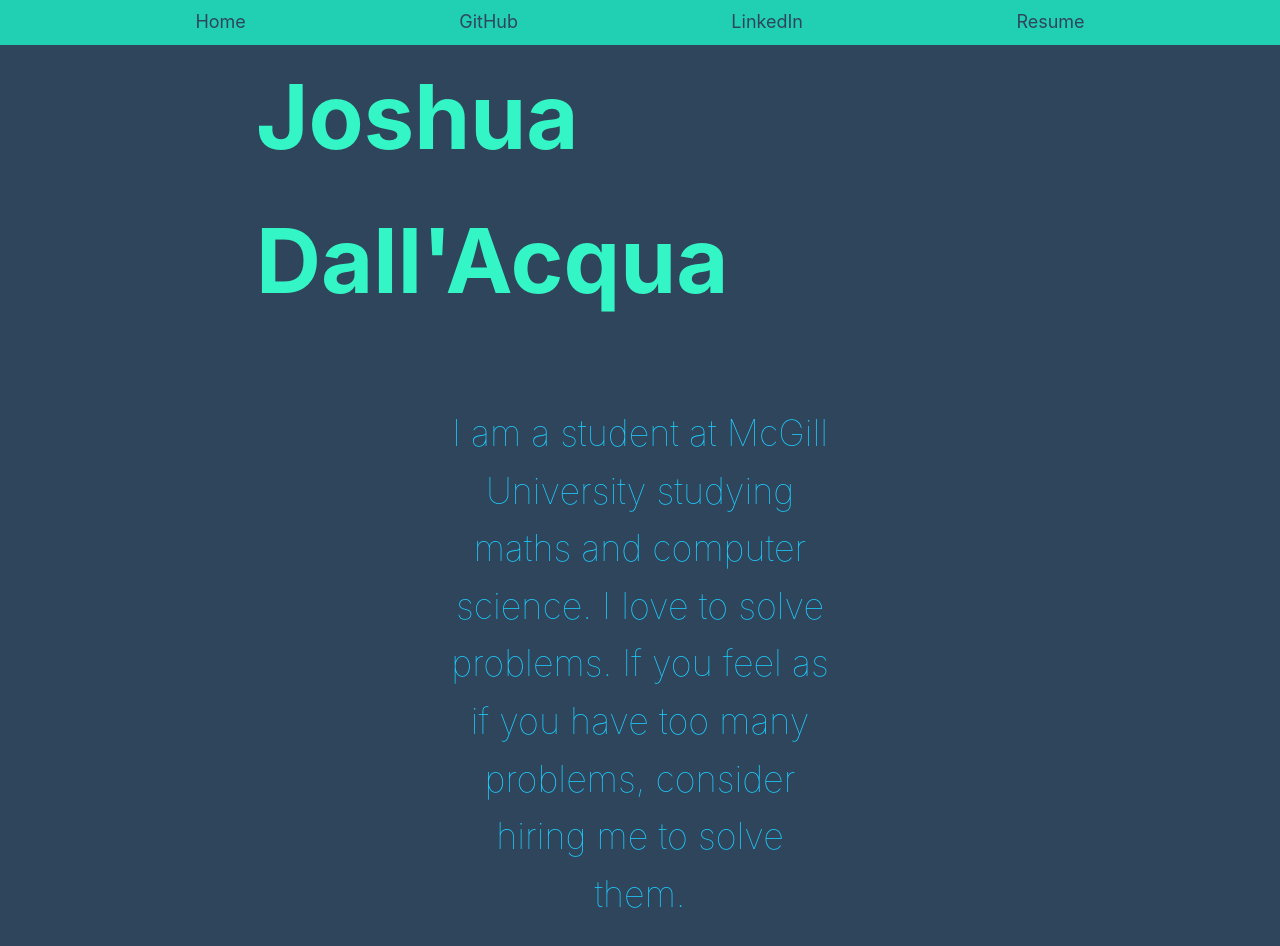
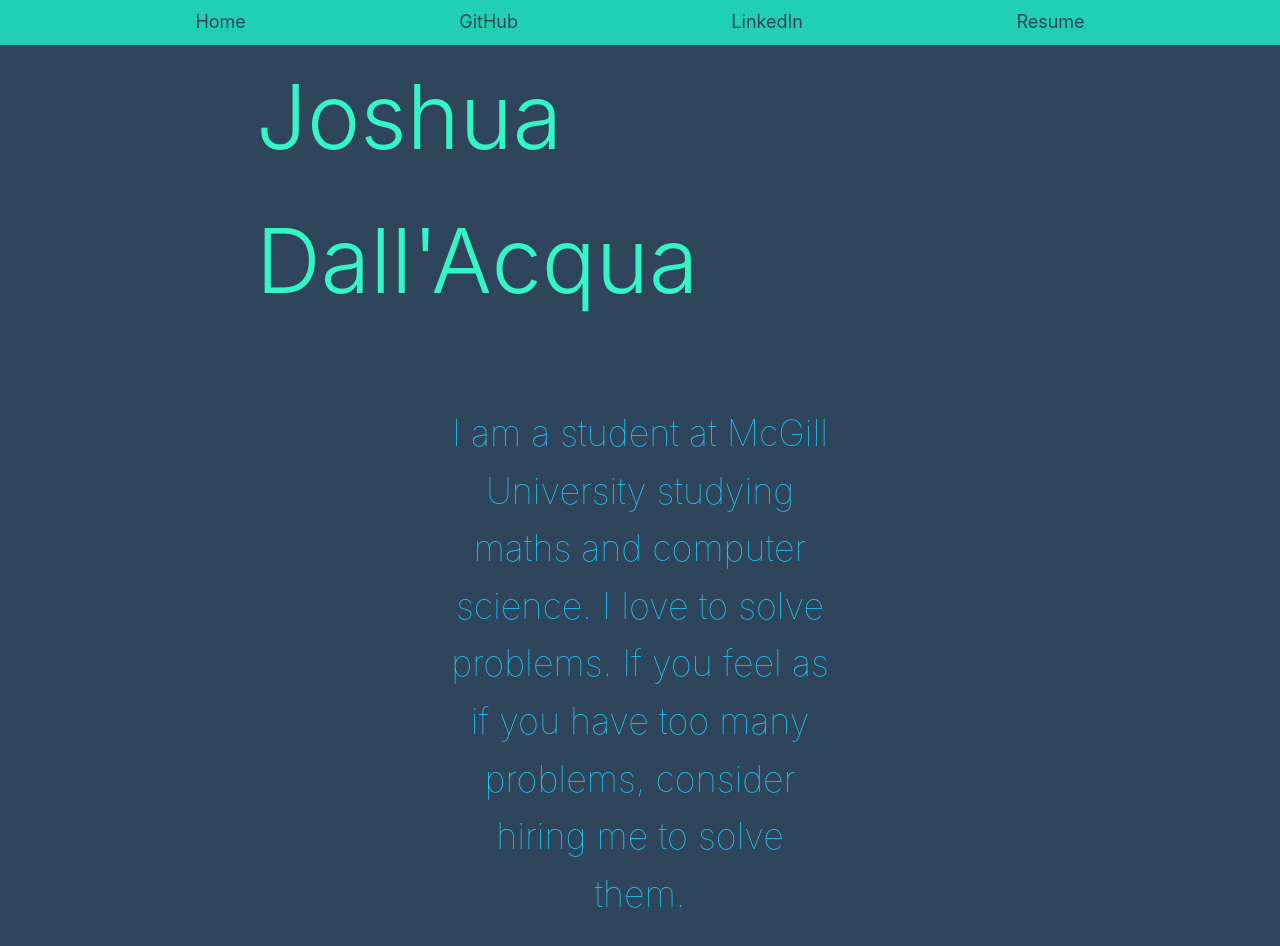
Before and after one commit to Josh-cannot-code/personal-website, a Next.js app: page / in a window 1280 px wide. Shown: the top 946 px of the page. Built offline with nearby package versions, Linux system fonts and the light colour scheme.

Commit message:
font weight

```diff
--- a/styles/index.module.css
+++ b/styles/index.module.css
@@ -13,7 +13,7 @@
     grid-column: 2;
     grid-row: 1;
     font-size: 5rem;
-    font-weight: bold;
+    font-weight: 300;
     color: #34f5c5;
 }
 .text1{
```
